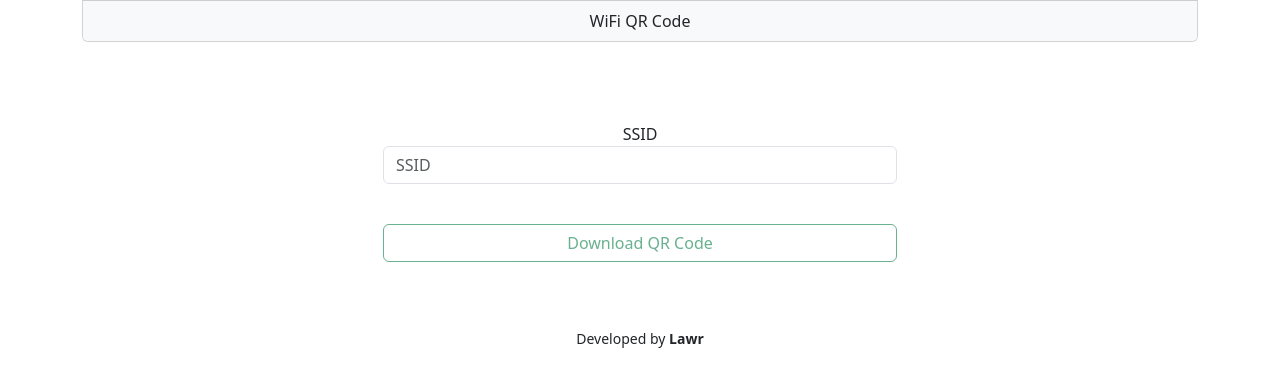
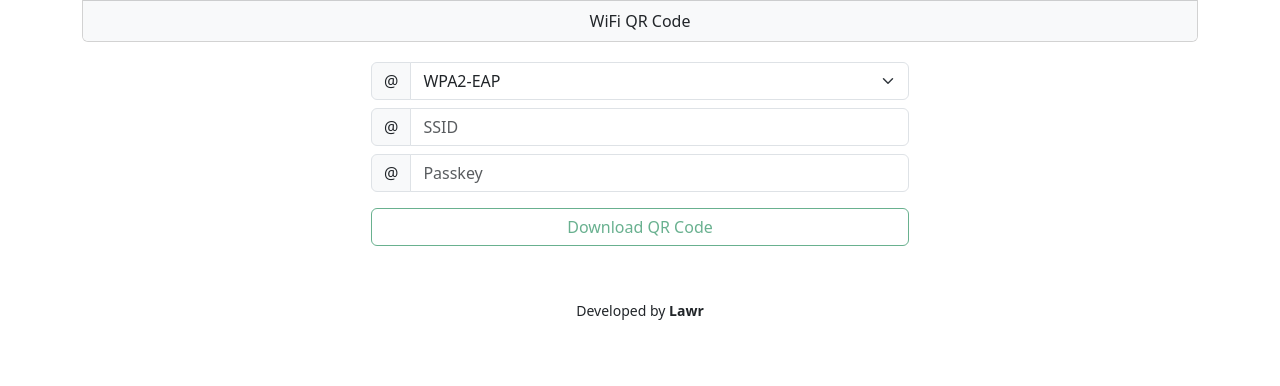
Before and after one commit to euvrein/qrcode, a plain HTML site: page pages/wifi.html in a window 1280 px wide. Shown: the part 446-832 px from the top of the page. Drawn offline with Linux system fonts and the light colour scheme.

Commit message:
layout change

```diff
--- a/pages/wifi.html
+++ b/pages/wifi.html
@@ -31,15 +31,28 @@
                     </div>
                 </div>
             </div>
-            <div class="row mt-5">
+            <div class="row mt-2">
                 <div class="col-md-3"></div>
                 <div class="col-md-6">
                     <form id='qrcode-form' class="col-12">
-                        <div class="form-group mt-3 p-3">
-                            <label>SSID</label>
-                            <input id="txtInput" type="text" class="form-control" placeholder="SSID" required />
+                        <div class="input-group p-1">
+                            <span class="input-group-text" id="wifi-encryption">@</span>
+                            <select class="form-select" id="Encryption" aria-describedby="wifi-encryption">
+                                <option disabled>Encryption</option>
+                                <option value="WPA2-EAP">WPA2-EAP</option>
+                                <option value="WPA">WPA</option>
+                                <option value="WEP">WEP</option>
+                                <option value="nopass">None</option>
+                            </select></div>
+                        <div class="input-group p-1">
+                            <span class="input-group-text" id="wifi-SSID">@</span>
+                            <input type="text" id="txtSSID" class="form-control" placeholder="SSID" aria-label="SSID" aria-describedby="wifi-SSID">
                         </div>
-                        <div class="form-group mt-2 p-3">
+                        <div class="input-group p-1">
+                            <span class="input-group-text" id="wifi-pass">@</span>
+                            <input type="text" id="txtPass" class="form-control" placeholder="Passkey" aria-label="Pass" aria-describedby="wifi-pass">
+                        </div>
+                        <div class="form-group mt-2 p-1">
                             <button id="btn-download-qr-code" class="btn btn-outline-success w-100">Download QR Code</button>
                         </div>
                     </form>
@@ -61,3 +74,6 @@
         <script src="../js/autostart.js" defer ></script>
     </body>
 </html>
+
+<!-- https://github.com/zxing/zxing/wiki/Barcode-Contents#wi-fi-network-config-android-ios-11 -->
+ <!-- https://qifi.org/ -->
```
Also changed, not shown: index.html (+2 -1 lines), pages/basic.html (+5 -5 lines).
